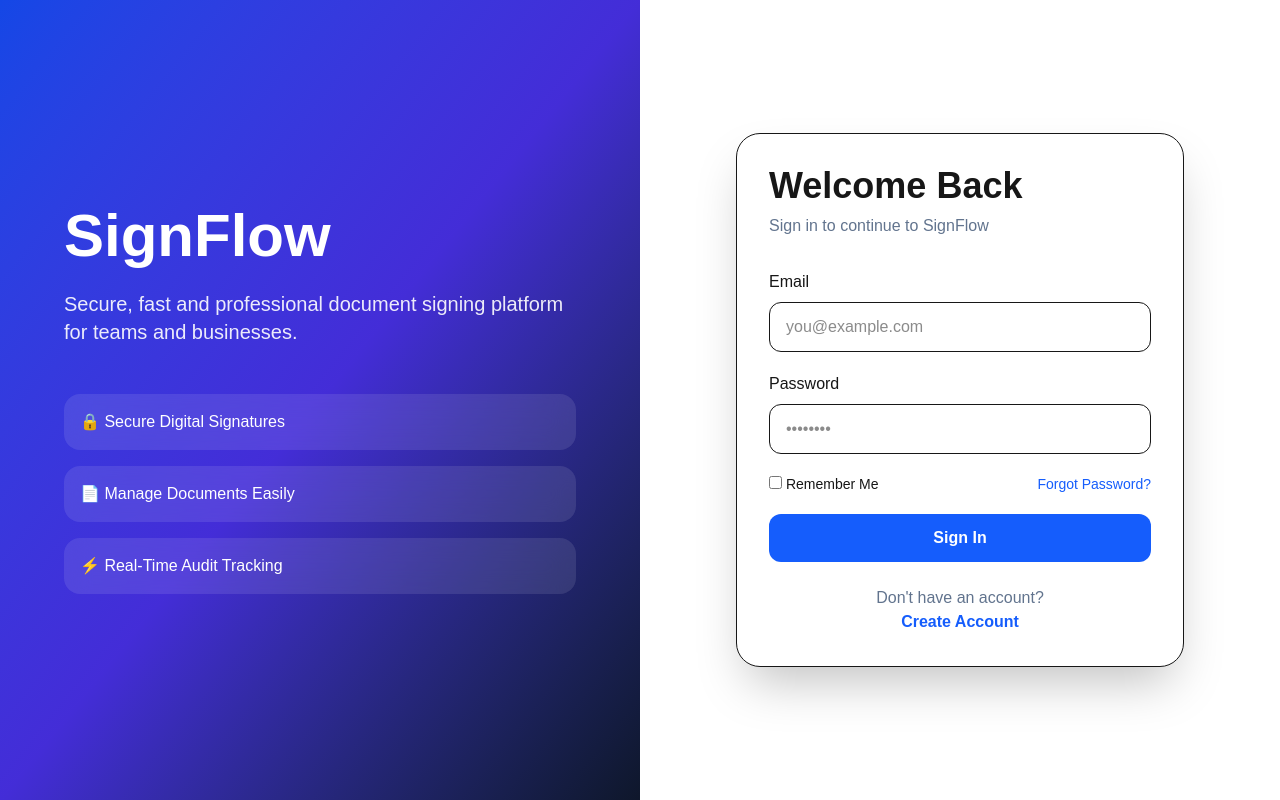
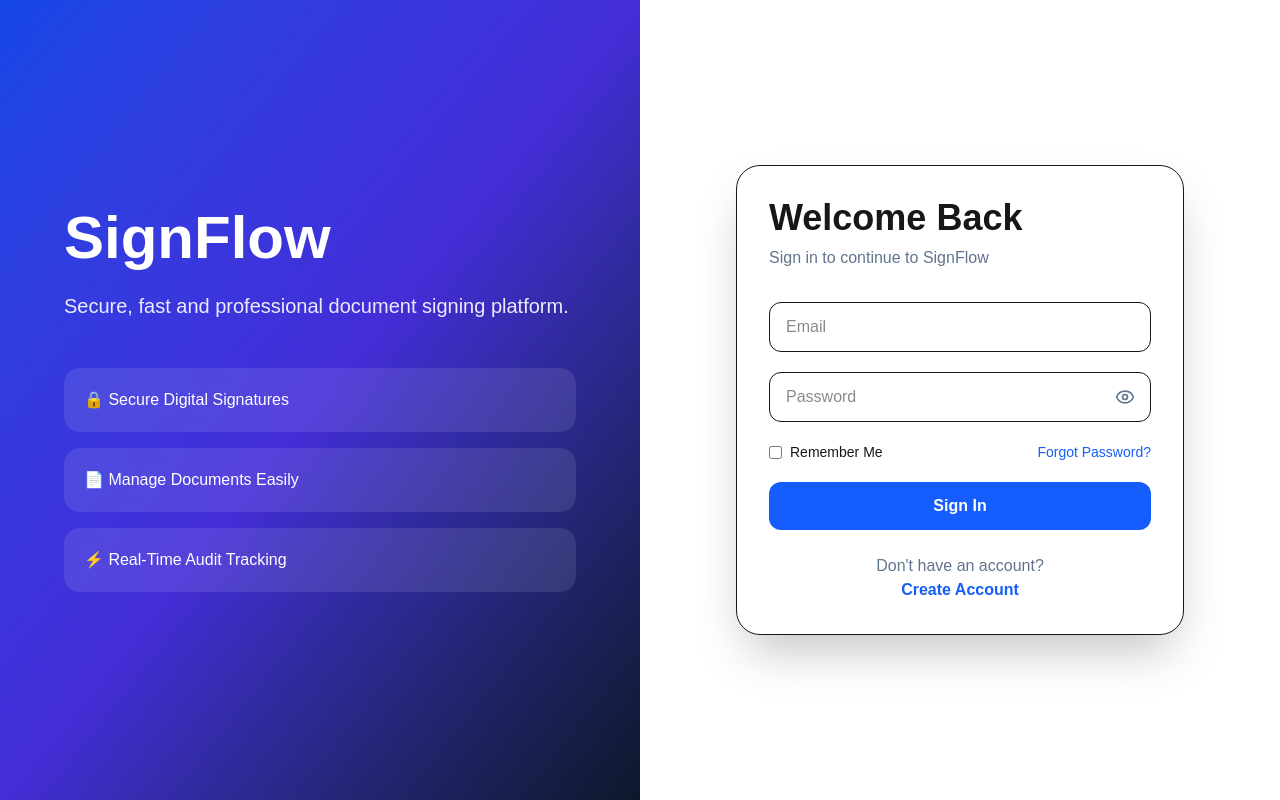
Before and after one commit to Kesarkarale/signflow, a Next.js app: page /login in a window 1280 px wide. Built offline with nearby package versions, Linux system fonts and the light colour scheme.

Commit message:
Update page.tsx

```diff
--- a/src/app/login/page.tsx
+++ b/src/app/login/page.tsx
@@ -3,11 +3,21 @@
 import { useState } from "react";
 import { signIn } from "next-auth/react";
 import Link from "next/link";
+import { Eye, EyeOff } from "lucide-react";
 
 export default function LoginPage() {
-const [email, setEmail] = useState("");
-const [password, setPassword] = useState("");
-const [loading, setLoading] = useState(false);
+const [email, setEmail] =
+useState("");
+
+const [password, setPassword] =
+useState("");
+
+const [showPassword,
+setShowPassword] =
+useState(false);
+
+const [loading, setLoading] =
+useState(false);
 
 async function handleLogin(
 e: React.FormEvent<HTMLFormElement>
@@ -16,51 +26,62 @@ e.preventDefault();
 
 setLoading(true);
 
-const result = await signIn("credentials", {
+const result = await signIn(
+  "credentials",
+  {
     email,
     password,
     redirect: false,
-});
+  }
+);
 
 setLoading(false);
 
 if (result?.error) {
-  alert("Invalid email or password");
+  alert(
+    "Invalid email or password"
+  );
   return;
 }
 
-window.location.href = "/dashboard";
+window.location.href =
+  "/dashboard";
 
 }
 
 return ( <div className="min-h-screen grid lg:grid-cols-2 bg-background">
 
   <div className="hidden lg:flex flex-col justify-center p-16 bg-gradient-to-br from-blue-700 via-indigo-700 to-slate-900 text-white">
+
     <h1 className="text-6xl font-bold mb-6">
       SignFlow
     </h1>
 
     <p className="text-xl opacity-90 max-w-lg">
-      Secure, fast and professional document
-      signing platform for teams and businesses.
+      Secure, fast and
+      professional document
+      signing platform.
     </p>
 
     <div className="mt-12 space-y-4">
-      <div className="bg-white/10 backdrop-blur-md p-4 rounded-2xl">
+
+      <div className="bg-white/10 backdrop-blur-md p-5 rounded-2xl">
         🔒 Secure Digital Signatures
       </div>
 
-      <div className="bg-white/10 backdrop-blur-md p-4 rounded-2xl">
+      <div className="bg-white/10 backdrop-blur-md p-5 rounded-2xl">
         📄 Manage Documents Easily
       </div>
 
-      <div className="bg-white/10 backdrop-blur-md p-4 rounded-2xl">
+      <div className="bg-white/10 backdrop-blur-md p-5 rounded-2xl">
         ⚡ Real-Time Audit Tracking
       </div>
+
     </div>
   </div>
 
   <div className="flex items-center justify-center p-6">
+
     <div className="w-full max-w-md bg-white dark:bg-slate-900 border rounded-3xl shadow-2xl p-8">
 
       <h2 className="text-4xl font-bold mb-2">
@@ -68,50 +89,72 @@ return ( <div className="min-h-screen grid lg:grid-cols-2 bg-background">
       </h2>
 
       <p className="text-slate-500 mb-8">
-        Sign in to continue to SignFlow
+        Sign in to continue to
+        SignFlow
       </p>
 
       <form
         onSubmit={handleLogin}
         className="space-y-5"
       >
-        <div>
-          <label className="block mb-2 font-medium">
-            Email
-          </label>
 
         <input
           type="email"
+          placeholder="Email"
           required
           value={email}
           onChange={(e) =>
-              setEmail(e.target.value)
+            setEmail(
+              e.target.value
+            )
           }
           className="w-full border rounded-xl px-4 py-3 focus:ring-2 focus:ring-blue-500 outline-none"
-            placeholder="you@example.com"
         />
-        </div>
 
-        <div>
-          <label className="block mb-2 font-medium">
-            Password
-          </label>
+        <div className="relative">
 
           <input
-            type="password"
+            type={
+              showPassword
+                ? "text"
+                : "password"
+            }
+            placeholder="Password"
             required
             value={password}
             onChange={(e) =>
-              setPassword(e.target.value)
+              setPassword(
+                e.target.value
+              )
             }
-            className="w-full border rounded-xl px-4 py-3 focus:ring-2 focus:ring-blue-500 outline-none"
-            placeholder="••••••••"
+            className="w-full border rounded-xl px-4 py-3 pr-12 focus:ring-2 focus:ring-blue-500 outline-none"
           />
+
+          <button
+            type="button"
+            onClick={() =>
+              setShowPassword(
+                !showPassword
+              )
+            }
+            className="absolute right-4 top-1/2 -translate-y-1/2 text-slate-500"
+          >
+            {showPassword ? (
+              <EyeOff size={20} />
+            ) : (
+              <Eye size={20} />
+            )}
+          </button>
+
         </div>
 
-        <div className="flex justify-between text-sm">
-          <label>
-            <input type="checkbox" /> Remember Me
+        <div className="flex items-center justify-between text-sm">
+
+          <label className="flex items-center gap-2">
+            <input
+              type="checkbox"
+            />
+            Remember Me
           </label>
 
           <Link
@@ -120,20 +163,23 @@ return ( <div className="min-h-screen grid lg:grid-cols-2 bg-background">
           >
             Forgot Password?
           </Link>
+
         </div>
 
         <button
           type="submit"
           disabled={loading}
-          className="w-full bg-blue-600 hover:bg-blue-700 text-white py-3 rounded-xl font-semibold"
+          className="w-full bg-blue-600 hover:bg-blue-700 text-white py-3 rounded-xl font-semibold transition"
         >
           {loading
             ? "Signing In..."
             : "Sign In"}
         </button>
+
       </form>
 
       <div className="text-center mt-6">
+
         <p className="text-slate-500">
           Don't have an account?
         </p>
@@ -144,9 +190,13 @@ return ( <div className="min-h-screen grid lg:grid-cols-2 bg-background">
         >
           Create Account
         </Link>
+
       </div>
+
     </div>
+
   </div>
+
 </div>
 );
 }
```
Lines whose indentation alone changed are shown as unchanged.
